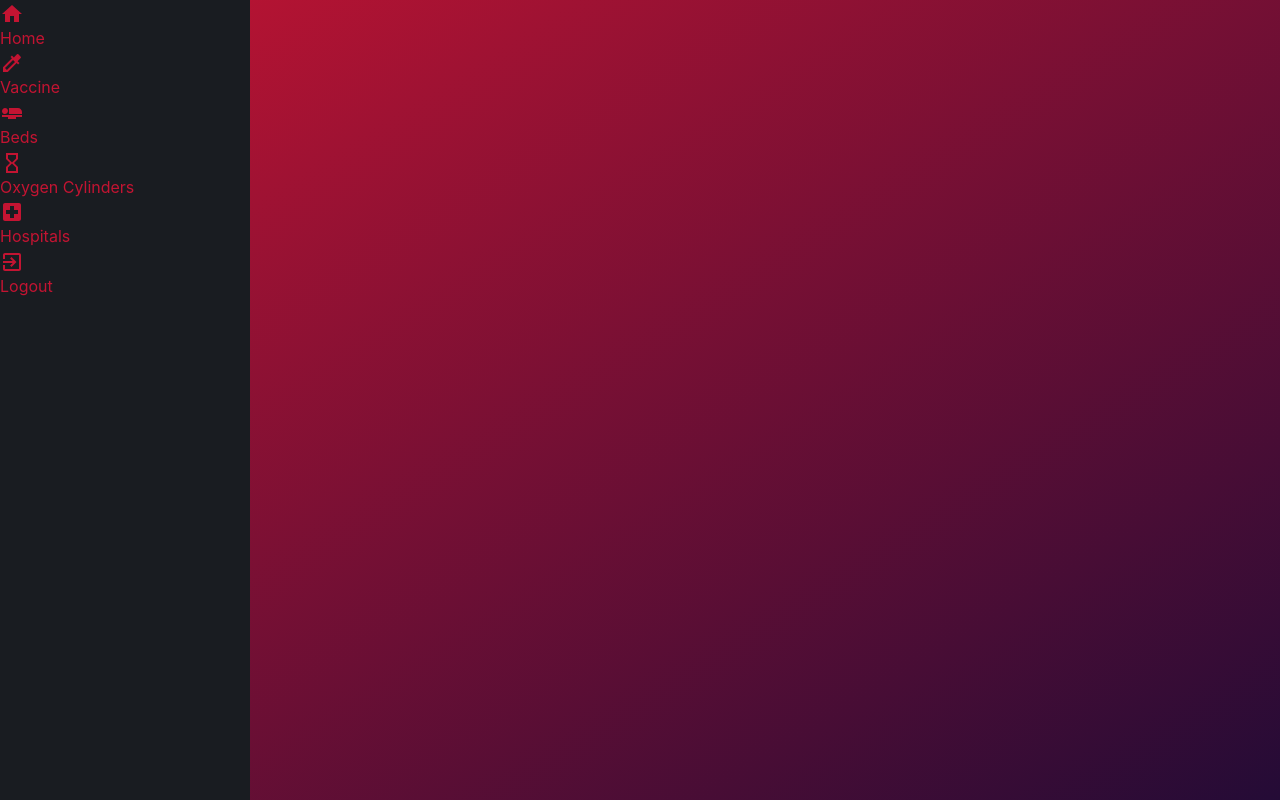
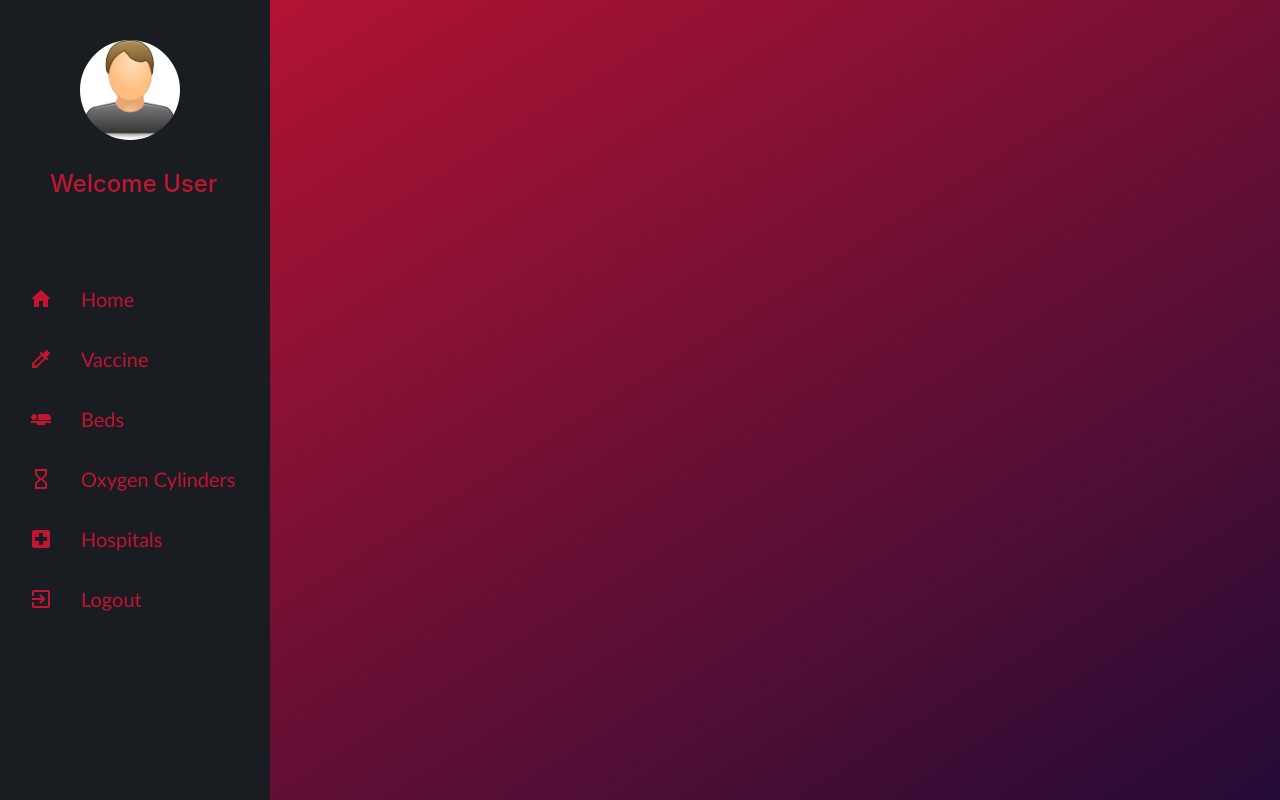
Before and after one commit to sleepingsamurai/health-support-frontend, a React (Create React App) app: page / in a window 1280 px wide. Built offline with nearby package versions, Linux system fonts and the light colour scheme.

Commit message:
sidebar done

```diff
--- a/public/stylesheet/style.css
+++ b/public/stylesheet/style.css
@@ -1,6 +1,7 @@
 body{
     height: 100%;
     margin: 0;
+    width: 100%;
     background-repeat: no-repeat;
     background-attachment: fixed;
     background-image: linear-gradient(to bottom right, #c31432, #240b36);
@@ -83,10 +84,70 @@ body{
     margin-bottom: 20px;
 }
 
+.sidebardiv{
+    height: 100vh;
+    width: 270px;
+}
+
 .sidebar{
     height: 100vh;
-    width: 250px;
+    width: 270px;
     background-color: #191c21;
     color: #c31432;
-    list-style: none;
+    margin-right: 0px;
 }
+
+.sidebarList{
+    height: auto;
+    width: 100%;
+    padding: 0px;
+    margin-top: 70px;
+}
+
+.sidebarItem{
+    width: 100%;
+    height: 60px;
+    display: flex;
+    list-style-type: none;
+    margin: 0%;
+    flex-direction: row;
+    justify-content: center;
+    align-items: center;
+    font-size: 20px;
+    font-family:'Trebuchet MS', 'Lucida Sans Unicode', 'Lucida Grande', 'Lucida Sans', Arial, sans-serif ;
+}
+
+.sidebarItem:hover{
+    cursor: pointer;
+    background-color: #c31432;
+    color: aliceblue;
+}
+
+#icon{
+    flex: 30%;
+    display: grid;
+    place-items: center;
+}
+
+#title{
+    flex: 70%;
+}
+
+#user{
+    height: 100px;
+    width: 100px;
+    border-radius: 50%;
+    margin-top: 40px;
+    margin-left: 80px;
+}
+
+.welcomeText{
+    margin-left: 50px;
+    margin-top: 30px;
+}
+
+.displaycards{
+    background-color: aliceblue;
+    height: 150px;
+    width: 150px;
+}
--- a/src/components/Dashboard.js
+++ b/src/components/Dashboard.js
@@ -1,12 +1,19 @@
 import React from "react"
 import ReactDOM from "react-dom"
 import Sidebar from "./Sidebar";
+import InfoCards from "./InfoCards"
 
 class Dashboard extends React.Component{
     render(){
         return(
-            <Sidebar />
-        )
+            <div>
+                <div className="sidebardiv">
+                    <Sidebar />
+                </div>
+                <div>
+                    <InfoCards />
+                </div>
+            </div>        )
     }
 }
 
--- /dev/null
+++ b/src/components/InfoCards.js
@@ -0,0 +1,12 @@
+import React from "react"
+import ReactDOM from "react-dom"
+
+function infoCards(){
+    return(
+       <div className="displaycard">
+
+       </div>
+    )
+}
+
+export default infoCards
--- a/src/components/Sidebar.js
+++ b/src/components/Sidebar.js
@@ -2,6 +2,7 @@ import React from "react"
 import ReactDOM from "react-dom"
 import { SidebarData } from "./SidebarDate"
 import SidebarItem from "./SidebarItem"
+import user from "../images/user.jpg"
 
 class Sidebar extends React.Component{
     render(){
@@ -14,7 +15,11 @@ class Sidebar extends React.Component{
         )
         return(
             <div className="sidebar">
+                <img id="user" src={user}></img>
+                <h4 class="welcomeText">Welcome User</h4>
+                <ul className="sidebarList">
                 {sidebarItemComponent}
+                </ul>
             </div>
         )
     }
--- a/src/components/SidebarItem.js
+++ b/src/components/SidebarItem.js
@@ -3,9 +3,9 @@ import ReactDOM from "react-dom"
 
 function SidebarItem(props){
     return(
-       <li key={props.id}>
-           <div>{props.icon}</div>
-           <div>{props.title}</div>
+       <li key={props.id} className="sidebarItem" >
+           <div id="icon">{props.icon}</div>
+           <div id="title">{props.title}</div>
        </li>
     )
 }
```
Also changed, not shown: src/images/user.jpg (added).
